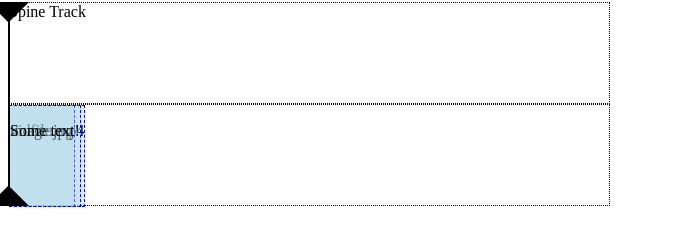
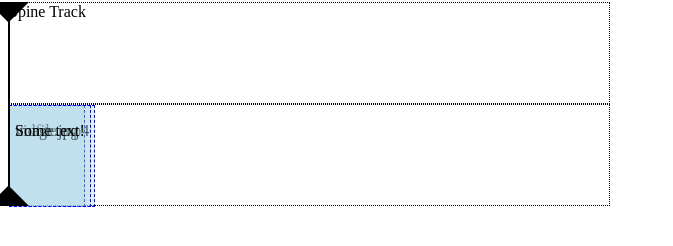
Before and after one commit to ccnmtl/juxtapose, a React app: page / in a window 1280 px wide. Shown: the part 216-462 px from the top of the page, without its empty margins (0-673 px from the left). Built offline with nearby package versions, Linux system fonts and the light colour scheme.

Commit message:
add stretch cursor

```diff
--- a/css/juxtapose.css
+++ b/css/juxtapose.css
@@ -20,12 +20,6 @@ button {
 
 .jux-play {
     margin-bottom: 5px;
-}
-
-.jux-track {
-    border: 1px dotted black;
-    width: 600px;
-    height: 100px;
 }
 
 .jux-playhead {
@@ -72,12 +66,29 @@ button {
     float: right;
 }
 
+.jux-track {
+    border: 1px dotted black;
+    width: 600px;
+    height: 100px;
+}
+
 .jux-aux-item {
-    display: inline-block;
     position: absolute;
+    display: flex;
     height: 100px;
     cursor: move;
     border: 1px dashed blue;
     background-color: rgba(173, 216, 230, 0.4);
     text-align: center;
 }
+
+.jux-aux-item .jux-aux-item-left,
+.jux-aux-item .jux-aux-item-right {
+    height: 100px;
+    width: 5px;
+    cursor: col-resize;
+}
+.jux-aux-item .jux-aux-item-left:hover,
+.jux-aux-item .jux-aux-item-right:hover {
+    background-color: orange;
+}
--- a/src/index.jsx
+++ b/src/index.jsx
@@ -184,14 +184,17 @@ class AuxItem extends React.Component {
                 width: width + 'px'
             };
         }
-        return <span className="jux-aux-item"
+        return <div className="jux-aux-item"
                     style={style}
                      onClick={this.handleClick.bind(this)}>
+            <div className="jux-aux-item-left"></div>
             <p>{content}</p>
-        </span>
+            <div className="jux-aux-item-right"></div>
+        </div>
     }
     handleClick(event) {
         event.stopPropagation();
+        event.preventDefault();
     }
 }
 
```
